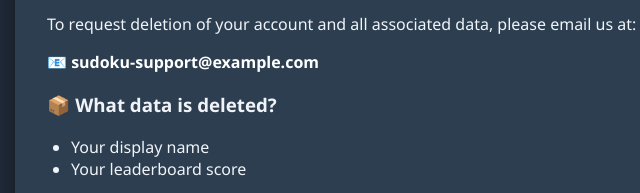
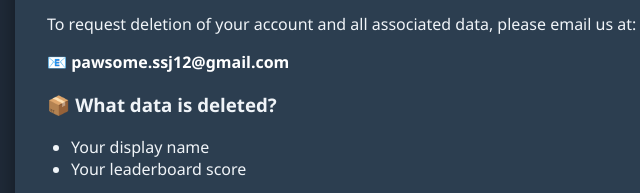
Before and after one commit to pawsome-ssj12/sudoku-master-account-deletion, a plain HTML site: page index.html in a window 1280 px wide. Shown: the part 317-510 px from the top of the page, 243-883 px from the left. Drawn offline with Linux system fonts and the light colour scheme.

Commit message:
Update index.html

```diff
--- a/index.html
+++ b/index.html
@@ -82,7 +82,7 @@
     </p>
 
     <p>
-      <strong>📧 sudoku-support@example.com</strong>
+      <strong>📧 pawsome.ssj12@gmail.com</strong>
     </p>
 
     <h3>📦 What data is deleted?</h3>
```
